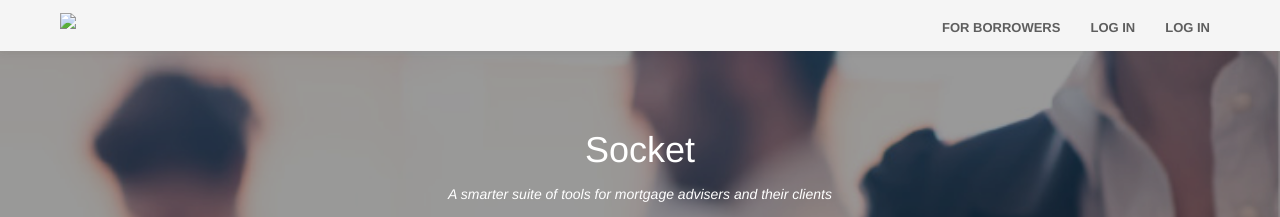
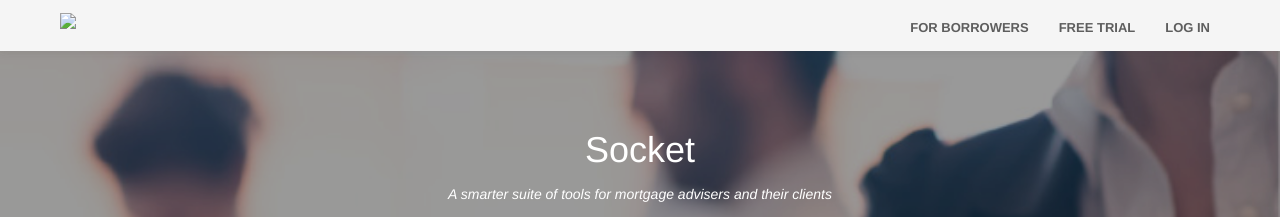
Before and after one commit to riceKernel/socket, a Jekyll site: the page built from index.html, in a window 1280 px wide. Shown: the top 217 px of the page. Built offline with Jekyll 4.4.1, drawn with Linux system fonts in a browser that asks for light colours.

Commit message:
asdasdas

```diff
--- a/_includes/header.html
+++ b/_includes/header.html
@@ -29,11 +29,10 @@
         <!--
         <li><a href="blog" class="external">Blog</a></li>
         -->
-        {% unless page.title == 'home' %}
+        {% unless page.title == 'trial' %}
         <li><a href="/trial" class="external">Free Trial</a></li>
         {% endunless %}
         <li><a href="https://crm.socket.co.nz/login" class="external">Log in</a></li>
-        <li><a href="https://adviser-crm.herokuapp.com/dashboard" class="external">Log in</a></li>
       </ul>
     </div>
   </div>
```
